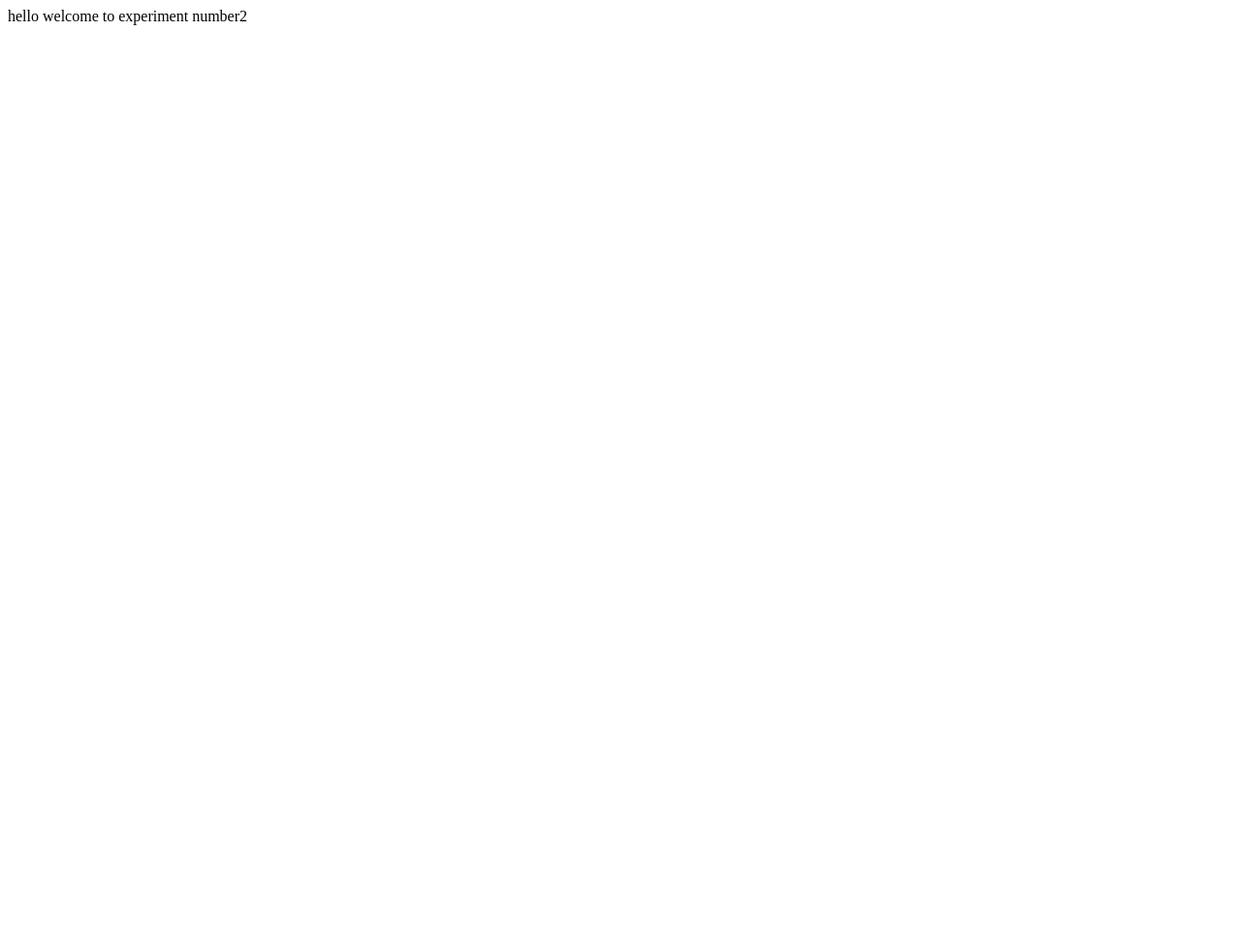
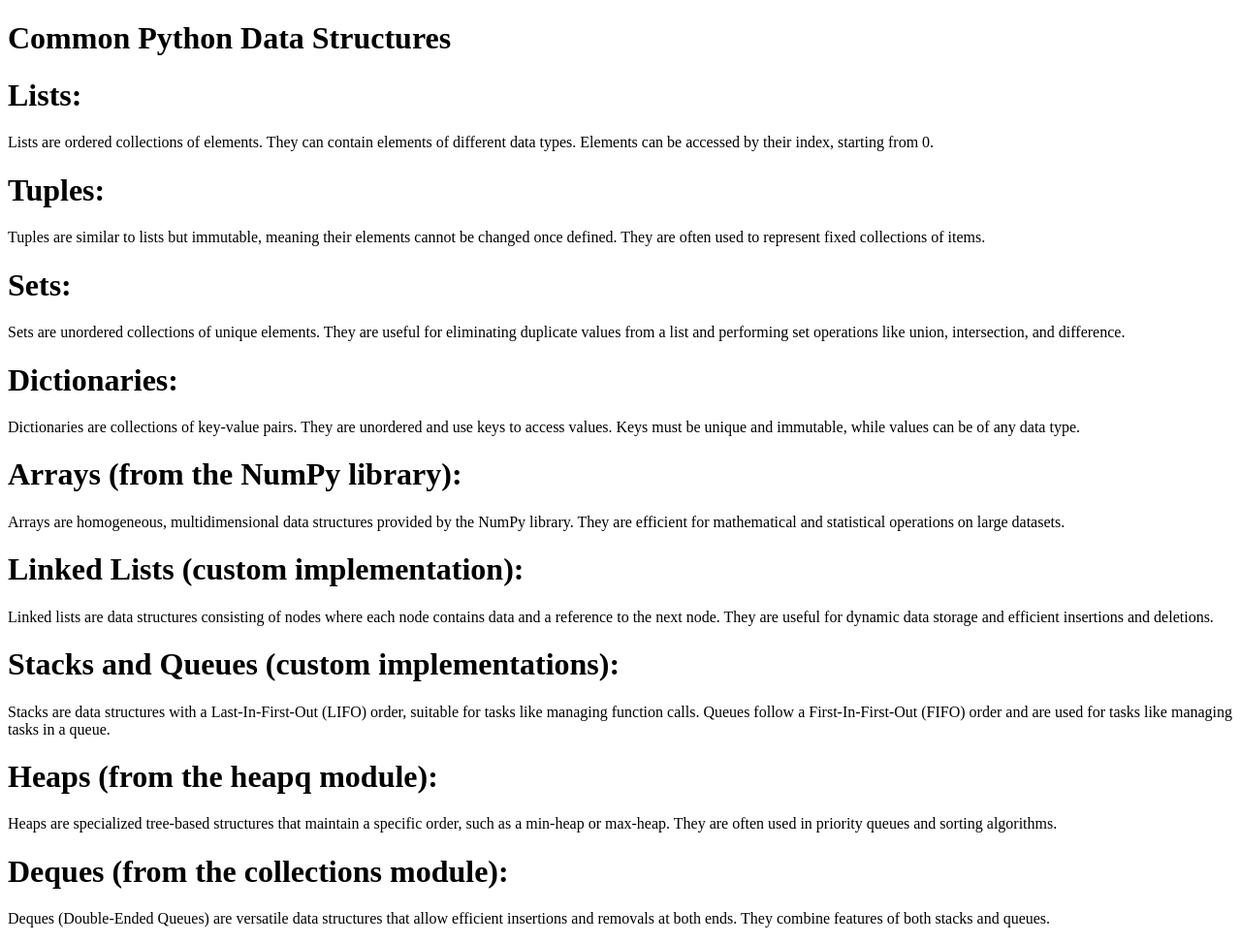
Before and after one commit to brian2-b/typhoon, a plain HTML site: page index.html in a window 1280 px wide. Shown: the whole page at 97% size. Before the commit the page ends 800 px from the top, so only its background shows below. Drawn offline with Linux system fonts and the light colour scheme.

Commit message:
py update

```diff
--- a/index.html
+++ b/index.html
@@ -1,10 +1,68 @@
 <!DOCTYPE html>
 <html>
 <head>
-<title>Test 1</title>
+<title>python info</title>
 </head>
 <body>
-<p1>hello</p1>
-<p2>welcome to experiment number2</p2>
+
+<h1>Common Python Data Structures</h1>
+
+
+<h1>Lists:</h1>
+<p>Lists are ordered collections of elements.
+They can contain elements of different data types.
+Elements can be accessed by their index,
+starting from 0.</p>
+
+<h1>Tuples:</h1>
+<p>Tuples are similar to lists but immutable,
+meaning their elements cannot be changed once defined.
+They are often used to represent fixed collections
+of items.</p>
+
+<h1>Sets:</h1>
+<p>Sets are unordered collections of unique elements.
+They are useful for eliminating duplicate values
+from a list and performing set operations like
+union, intersection, and difference.</p>
+
+<h1>Dictionaries:</h1>
+<p>Dictionaries are collections of key-value pairs.
+They are unordered and use keys to access values.
+Keys must be unique and immutable,
+while values can be of any data type.</p>
+
+<h1>Arrays (from the NumPy library):</h1>
+<p>Arrays are homogeneous, multidimensional data
+structures provided by the NumPy library.
+They are efficient for mathematical and statistical
+operations on large datasets.</p>
+
+<h1>Linked Lists (custom implementation):</h1>
+<p>Linked lists are data structures consisting of
+nodes where each node contains data and a reference
+to the next node.
+They are useful for dynamic data storage and
+efficient insertions and deletions.</p>
+
+<h1>Stacks and Queues (custom implementations):</h1>
+<p>Stacks are data structures with a
+Last-In-First-Out (LIFO) order, suitable for tasks
+like managing function calls.
+Queues follow a First-In-First-Out (FIFO) order and
+are used for tasks like managing tasks in a queue.</p>
+
+<h1>Heaps (from the heapq module):</h1>
+<p>Heaps are specialized tree-based structures that
+maintain a specific order, such as a min-heap or
+max-heap.
+They are often used in priority queues and sorting
+algorithms.</p>
+
+<h1>Deques (from the collections module):</h1>
+<p>Deques (Double-Ended Queues) are versatile data
+structures that allow efficient insertions and
+removals at both ends.
+They combine features of both stacks and queues.</p>
 </body>
 </html>
```
